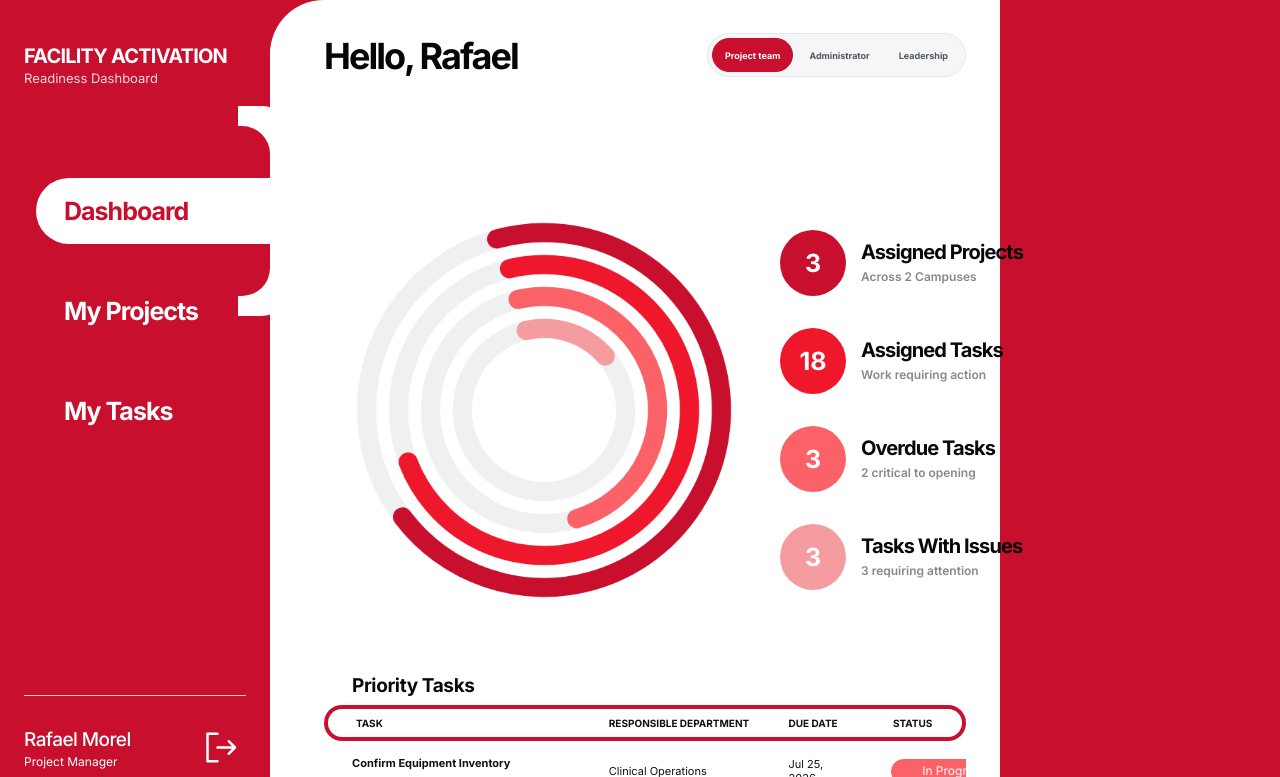
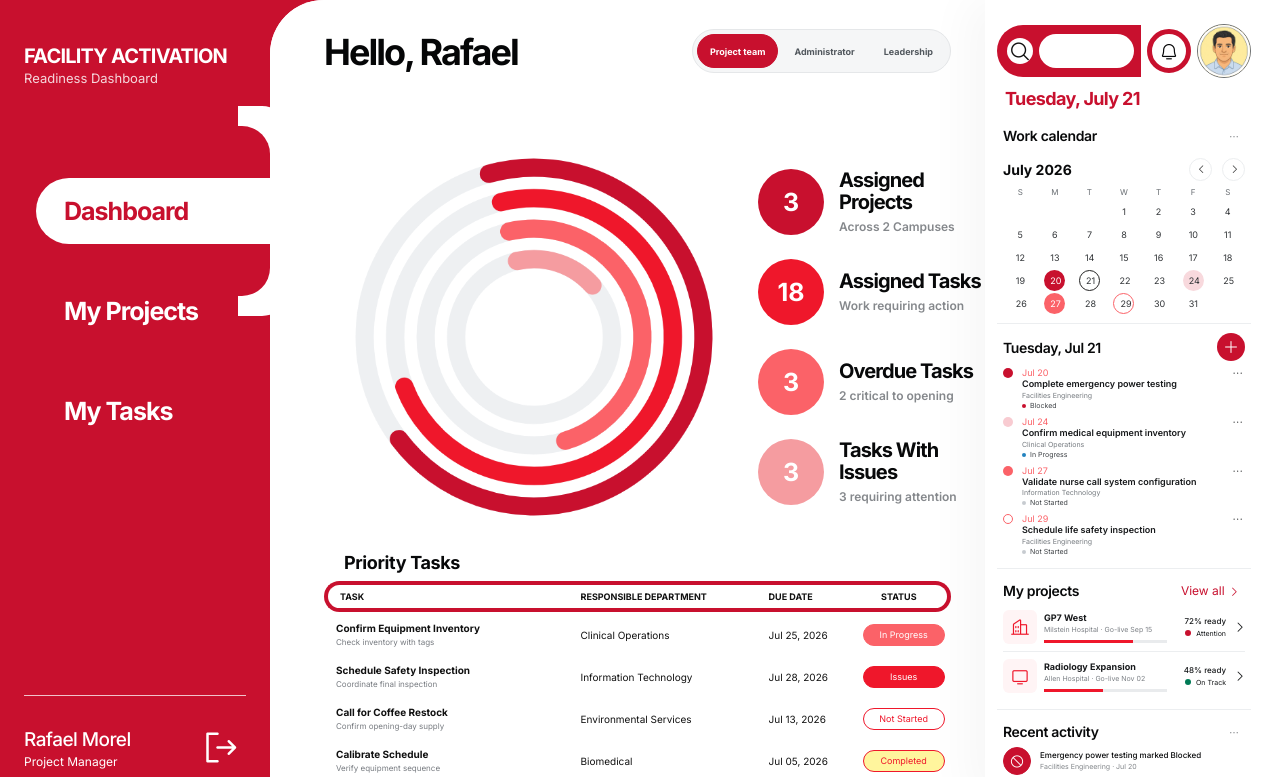
Before and after one commit to therafaelmorel/facilityactivativation-, a website built with Vite: page index.html in a window 1280 px wide. Both pictures are taken after a click on the button "Continue with organization account". Shown: the top 777 px of the page. Built offline with nearby package versions, Linux system fonts and the light colour scheme.

Commit message:
Fix Project Team dashboard layout

```diff
--- a/styles.css
+++ b/styles.css
@@ -37,22 +37,25 @@ tbody tr{transition:background .15s ease}tbody tr:hover{background:#fff8f9}butto
   --team-gray:#767b80;
   --team-line:#eceef0;
   display:grid;
-  grid-template-columns:minmax(310px,19.25vw) minmax(820px,1fr) minmax(360px,20.8vw);
-  min-height:100vh;
+  grid-template-columns:clamp(270px,19.25vw,394px) minmax(0,1fr);
+  width:100%;
+  height:100vh;
+  min-height:0;
   background:var(--team-red);
   color:var(--team-text);
-  overflow-x:auto;
+  overflow:hidden;
 }
 .team-dashboard button,.team-dashboard input{font-family:Inter,-apple-system,BlinkMacSystemFont,"Segoe UI",sans-serif}
 .team-sidebar{
-  position:sticky;
-  top:0;
+  position:relative;
   height:100vh;
+  min-height:0;
   display:flex;
   flex-direction:column;
   background:var(--team-red);
   color:#fff;
   padding:62px 32px 28px;
+  overflow:hidden;
   z-index:2;
 }
 .team-brand{display:flex;flex-direction:column;gap:4px}
@@ -109,12 +112,26 @@ tbody tr{transition:background .15s ease}tbody tr:hover{background:#fff8f9}butto
   cursor:pointer;
   font-size:40px;
 }
+.team-workspace{
+  min-width:0;
+  height:100vh;
+  display:grid;
+  grid-template-columns:minmax(0,1fr) clamp(320px,20.8vw,426px);
+  align-items:stretch;
+  background:#fff;
+  border-radius:70px 0 0 0;
+  overflow-x:hidden;
+  overflow-y:auto;
+  overscroll-behavior:contain;
+  scrollbar-gutter:stable;
+}
 .team-center{
   position:relative;
   z-index:3;
   min-width:0;
+  min-height:100%;
   background:#fff;
-  border-radius:70px 0 0 70px;
+  border-radius:0;
   padding:48px 50px 42px 78px;
 }
 .team-greeting{
@@ -244,12 +261,14 @@ tbody tr{transition:background .15s ease}tbody tr:hover{background:#fff8f9}butto
   position:relative;
   z-index:4;
   min-width:0;
+  min-height:100%;
   background:#fff;
   padding:45px 28px 30px 18px;
   box-shadow:-18px 0 42px rgba(24,29,33,.035);
 }
 .team-utility{display:grid;grid-template-columns:minmax(150px,1fr) 54px 72px;align-items:center;gap:8px}
 .team-global-search{
+  min-width:0;
   height:68px;
   display:flex;
   align-items:center;
@@ -259,7 +278,7 @@ tbody tr{transition:background .15s ease}tbody tr:hover{background:#fff8f9}butto
   border-radius:36px 0 0 36px;
 }
 .team-global-search i{font-size:31px;color:#111;background:#fff;border-radius:50%;padding:3px}
-.team-global-search input{width:100%;height:44px;border:0;border-radius:24px;background:#fff;color:#111;padding:0 14px;font-size:14px;outline:0}
+.team-global-search input{width:100%;min-width:0;height:44px;border:0;border-radius:24px;background:#fff;color:#111;padding:0 14px;font-size:14px;outline:0}
 .team-notifications{
   width:54px;
   height:54px;
@@ -348,8 +367,9 @@ tbody tr{transition:background .15s ease}tbody tr:hover{background:#fff8f9}butto
 }
 .rail-project:last-child{border-bottom:0}
 .rail-project-icon{width:42px;height:42px;border-radius:6px;background:#fff4f5;color:var(--team-red-2);display:grid;place-items:center;font-size:24px}
+.rail-project-copy{min-width:0}
 .rail-project-copy strong{display:block;font-size:12px}
-.rail-project-copy small{display:block;color:#7d8186;font-size:9px;margin-top:4px;white-space:nowrap}
+.rail-project-copy small{display:block;max-width:100%;overflow:hidden;text-overflow:ellipsis;color:#7d8186;font-size:9px;margin-top:4px;white-space:nowrap}
 .rail-progress{display:block;width:100%;height:3px;margin-top:10px;background:#e9ebed}
 .rail-progress b{display:block;height:100%;background:var(--team-red-2)}
 .rail-project-status{text-align:right}
@@ -363,45 +383,77 @@ tbody tr{transition:background .15s ease}tbody tr:hover{background:#fff8f9}butto
 .recent-row strong{display:block;font-size:11px;font-weight:500;line-height:1.2}
 .recent-row small{display:block;color:#82868a;font-size:9px;margin-top:4px}
 @media(max-width:1550px){
-  .team-dashboard{grid-template-columns:270px minmax(720px,1fr) 280px}
+  .team-dashboard{grid-template-columns:270px minmax(0,1fr)}
   .team-sidebar{padding:46px 24px 26px}
   .team-nav{margin:92px -24px 0 12px;gap:34px}
   .team-nav-link{min-height:66px;padding:0 28px}
-  .team-center{padding:38px 34px 36px 54px;border-radius:54px 0 0 54px}
-  .team-overview{grid-template-columns:minmax(440px,1.3fr) minmax(250px,.7fr);gap:16px;min-height:520px}
-  .team-metrics{gap:32px}
+  .team-workspace{grid-template-columns:minmax(0,1fr) 280px;border-radius:54px 0 0 0}
+  .team-center{padding:34px 34px 24px 54px}
+  .team-greeting{min-height:88px}
+  .team-overview{grid-template-columns:minmax(420px,1.3fr) minmax(235px,.7fr);gap:14px;min-height:430px}
+  .team-tracker-wrap{max-width:470px}
+  .team-metrics{gap:24px}
   .team-metric{grid-template-columns:66px 1fr;gap:15px}
   .team-metric-number{width:66px;height:66px;font-size:25px}
   .team-metric-copy strong{font-size:20px}
-  .team-rail{padding:32px 19px 24px 13px}
-  .team-utility{grid-template-columns:minmax(130px,1fr) 48px 62px}
-  .team-global-search{height:58px}
-  .team-notifications{width:48px;height:48px;border-width:6px}
-  .team-avatar{width:62px;height:62px}
-  .team-date{margin:14px 0 20px 10px}
-  .team-rail section{padding-bottom:11px;margin-bottom:11px}
-  .calendar-month-row{margin:14px 0 9px}
-  .calendar-weekdays{margin-bottom:6px;font-size:9px}
-  .calendar-days{row-gap:4px}
-  .calendar-days button{width:24px;height:24px;font-size:10px}
-  .agenda-list{margin-top:5px}
-  .agenda-item{gap:7px;padding:5px 0}
-  .agenda-item time{font-size:10px;margin-bottom:2px}
-  .agenda-item strong{font-size:10px}
-  .agenda-item small{font-size:8px;margin-top:2px}
-  .agenda-item em{font-size:8px;margin-top:2px}
-  .rail-project{padding:9px 0}
-  .recent-row{padding:5px 0}
+  .team-priority{margin-top:0}
+  .team-priority h2{margin-left:20px;font-size:18px}
+  .team-priority-table thead th{padding:7px 12px;font-size:9px}
+  .team-priority-table thead th:first-child{width:39%}
+  .team-priority-table thead th:nth-child(2){width:30%}
+  .team-priority-table thead th:nth-child(3){width:15%}
+  .team-priority-table thead th:last-child{width:16%}
+  .team-priority-table tbody td{padding:10px 12px 7px;font-size:10px}
+  .team-priority-table tbody td:first-child span{margin-top:3px;font-size:8px}
+  .team-status{min-width:82px;height:22px;padding:0 5px;font-size:9px}
+  .team-rail{padding:24px 14px 18px 12px}
+  .team-utility{grid-template-columns:minmax(0,1fr) 44px 54px;gap:6px}
+  .team-global-search{height:52px;padding:0 7px 0 10px;gap:6px}
+  .team-global-search i{font-size:22px;padding:2px}
+  .team-global-search input{height:34px;padding:0 8px;font-size:11px}
+  .team-notifications{width:44px;height:44px;border-width:5px;font-size:19px}
+  .team-avatar{width:54px;height:54px}
+  .team-date{margin:10px 0 14px 8px;font-size:18px}
+  .team-rail section{padding:0 6px 9px;margin-bottom:9px}
+  .rail-heading h2{font-size:14px}
+  .calendar-month-row{margin:10px 0 6px}
+  .calendar-month-row strong{font-size:14px}
+  .calendar-nav{width:23px;height:23px;font-size:11px}
+  .calendar-weekdays{margin-bottom:4px;font-size:8px}
+  .calendar-days{row-gap:2px}
+  .calendar-days button{width:21px;height:21px;font-size:9px}
+  .agenda-add{width:28px;height:28px!important;font-size:16px!important}
+  .agenda-list{margin-top:3px}
+  .agenda-item{grid-template-columns:13px minmax(0,1fr) 14px;gap:6px;padding:3px 0}
+  .agenda-dot{width:10px;height:10px}
+  .agenda-item time{font-size:9px;margin-bottom:1px}
+  .agenda-item strong{font-size:9px}
+  .agenda-item small{font-size:7px;margin-top:1px}
+  .agenda-item em{font-size:7px;margin-top:1px}
+  .agenda-item em:before{width:4px;height:4px;margin-right:4px}
+  .rail-project{grid-template-columns:34px minmax(0,1fr) 52px 12px;gap:7px;padding:7px 0}
+  .rail-project-icon{width:34px;height:34px;font-size:19px}
+  .rail-project-copy strong{font-size:9px}
+  .rail-project-copy small{font-size:7px;margin-top:2px}
+  .rail-progress{margin-top:6px}
+  .rail-project-status strong{font-size:8px}
+  .rail-project-status small{font-size:7px;margin-top:3px}
+  .recent-row{grid-template-columns:30px minmax(0,1fr);gap:7px;padding:3px 0}
+  .recent-icon{width:28px;height:28px;font-size:15px}
+  .recent-row strong{font-size:8px}
+  .recent-row small{font-size:7px;margin-top:2px}
 }
 @media(max-width:1180px){
-  .team-dashboard{grid-template-columns:230px minmax(650px,1fr) 320px}
+  .team-dashboard{grid-template-columns:220px minmax(0,1fr)}
+  .team-workspace{grid-template-columns:minmax(0,1fr) 270px}
   .team-nav{gap:24px}
   .team-center{padding-left:38px;padding-right:28px}
-  .team-greeting{min-height:98px}
+  .team-greeting{min-height:84px}
   .team-role-switcher .role-tabs{max-width:310px;overflow:auto}
   .team-role-switcher .role-tab{padding:0 9px}
-  .team-overview{grid-template-columns:360px 280px;min-height:460px}
-  .team-metrics{gap:24px}
+  .team-overview{grid-template-columns:minmax(0,1.15fr) minmax(170px,.85fr);gap:10px;min-height:400px}
+  .team-tracker-wrap{max-width:370px}
+  .team-metrics{gap:18px}
   .team-metric{grid-template-columns:58px 1fr}
   .team-metric-number{width:58px;height:58px;font-size:22px}
   .team-rail{padding-left:10px;padding-right:14px}
```
